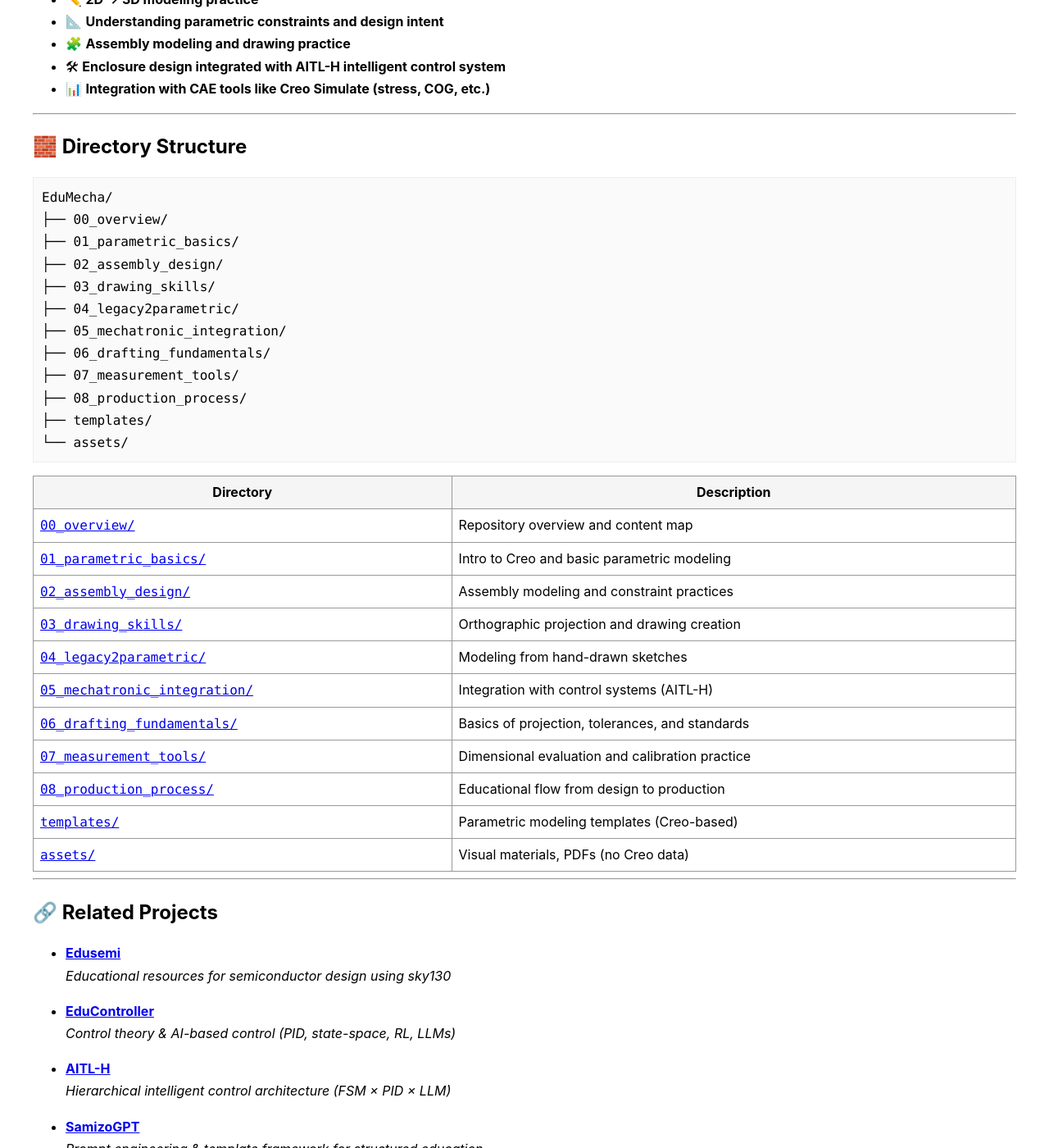
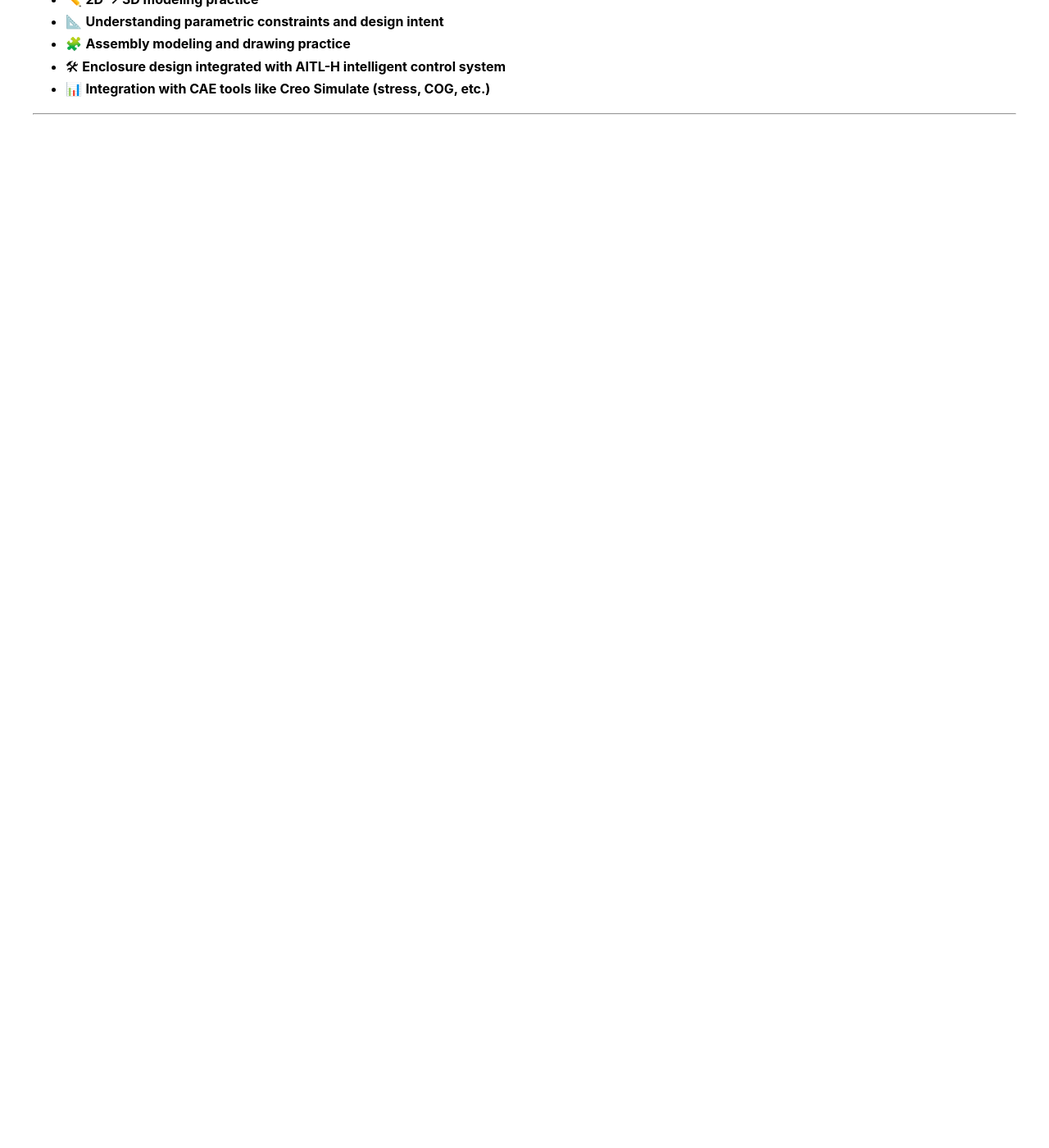
Before and after one commit to Samizo-AITL/EduMecha, a Jekyll site: the page built from en/index.md, in a window 1280 px wide and 1400 px high, scrolled down 1241 px. Shown: the whole window at 82% size. Built offline with Jekyll 4.4.1, drawn with Linux system fonts in a browser that asks for light colours; after the commit the page ends 1401 px from its top, so only the background shows below that; some of the changed text lies outside the part shown.

Commit message:
Update index.md

````diff
--- a/en/index.md
+++ b/en/index.md
@@ -65,91 +65,3 @@ It supports planning for **2D-to-3D modeling**, **design intent visualization**,
 - 📊 **Integration with CAE tools like Creo Simulate (stress, COG, etc.)**
 
 ---
-
-## 🧱 **Directory Structure**
-
-```text
-EduMecha/
-├── 00_overview/
-├── 01_parametric_basics/
-├── 02_assembly_design/
-├── 03_drawing_skills/
-├── 04_legacy2parametric/
-├── 05_mechatronic_integration/
-├── 06_drafting_fundamentals/
-├── 07_measurement_tools/
-├── 08_production_process/
-├── templates/
-└── assets/
-```
-
-| **Directory** | **Description** |
-|---------------|------------------|
-| [`00_overview/`](../00_overview/)                 | Repository overview and content map |
-| [`01_parametric_basics/`](../01_parametric_basics/)        | Intro to Creo and basic parametric modeling |
-| [`02_assembly_design/`](../02_assembly_design/)          | Assembly modeling and constraint practices |
-| [`03_drawing_skills/`](../03_drawing_skills/)           | Orthographic projection and drawing creation |
-| [`04_legacy2parametric/`](../04_legacy2parametric/)        | Modeling from hand-drawn sketches |
-| [`05_mechatronic_integration/`](../05_mechatronic_integration/)  | Integration with control systems (AITL-H) |
-| [`06_drafting_fundamentals/`](../06_drafting_fundamentals/)    | Basics of projection, tolerances, and standards |
-| [`07_measurement_tools/`](../07_measurement_tools/)        | Dimensional evaluation and calibration practice |
-| [`08_production_process/`](../08_production_process/)       | Educational flow from design to production |
-| [`templates/`](../templates/)                   | Parametric modeling templates (Creo-based) |
-| [`assets/`](../assets/)                         | Visual materials, PDFs (no Creo data) |
-
----
-
-## 🔗 **Related Projects**
-
-- [**Edusemi**](https://github.com/Samizo-AITL/Edusemi-v4x)
-  *Educational resources for semiconductor design using sky130*
-
-- [**EduController**](https://github.com/Samizo-AITL/EduController)
-  *Control theory & AI-based control (PID, state-space, RL, LLMs)*
-
-- [**AITL-H**](https://github.com/Samizo-AITL/AITL-H)
-  *Hierarchical intelligent control architecture (FSM × PID × LLM)*
-
-- [**SamizoGPT**](https://github.com/Samizo-AITL/SamizoGPT)
-  *Prompt engineering & template framework for structured education*
-
-- [**PTC Creo Parametric (official)**](https://www.ptc.com/en/products/creo)
-  *Professional 3D CAD software for modeling, assembly, and simulation*
-
----
-
-## 📜 **License**
-
-This repository is released under the **MIT License**.
-**Reuse for educational and non-commercial purposes is encouraged.**
-
-MITライセンスに基づき公開されています。教育・非営利での活用を歓迎します。
-
----
-
-## 👤 **Author Information**
-
-**Shinichi Samizo**
-- **M.S. in Electrical and Electronic Engineering, Shinshu University**
-- Former **Seiko Epson** Corporation Engineer (since 1997)
-
-📌 **Areas of Expertise**:
-- **Semiconductor Devices (Logic, Memory, High-Voltage Integrated with Logic)**
-- **Inkjet Thin-Film Piezoelectric Actuators**
-- **PrecisionCore Printhead Development, BOM Management, ISO Education**
-
-📬 **Contact**
-- ✉️ [shin3t72@gmail.com](mailto:shin3t72@gmail.com)
-- 🐦 [https://x.com/shin3t72](https://x.com/shin3t72)
-- 💻 [https://samizo-aitl.github.io/](https://samizo-aitl.github.io/)
-
----
-
-## 💬 **Feedback & Discussion**
-
-We welcome your **questions**, **suggestions**, and **use case sharing** in GitHub Discussions.
-Feel free to join the conversation!
-
-👉 [Go to EduMecha Discussions](https://github.com/Samizo-AITL/EduMecha/discussions)
-
----
````
